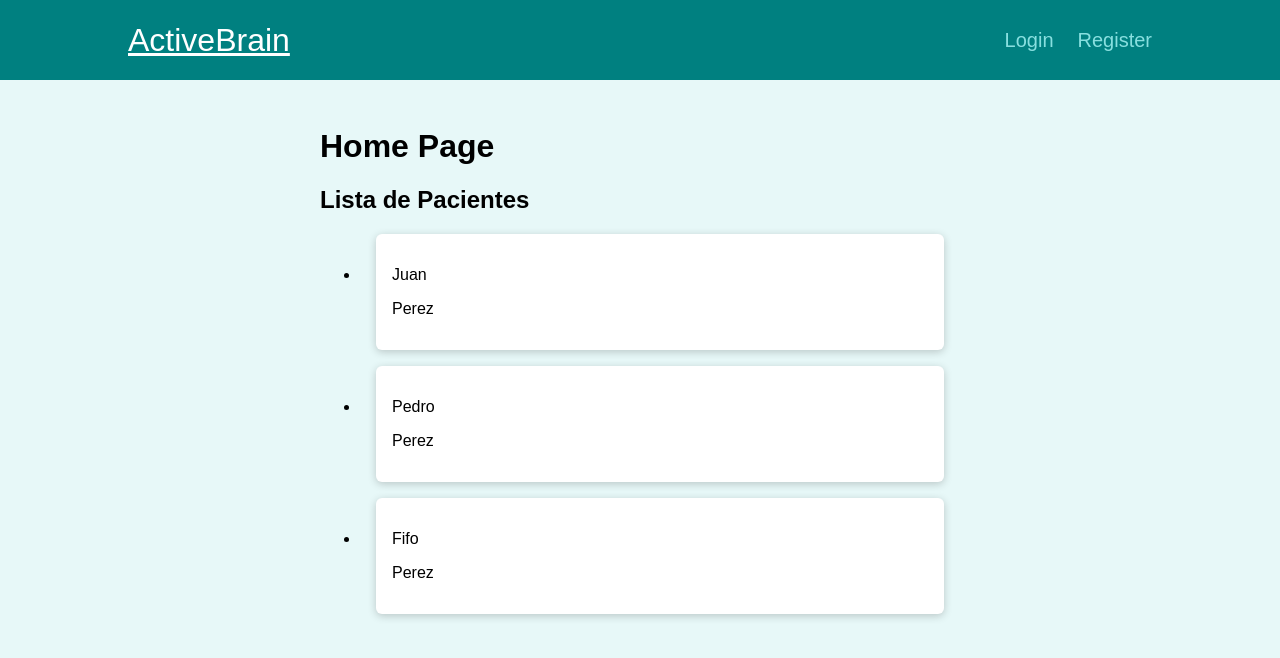
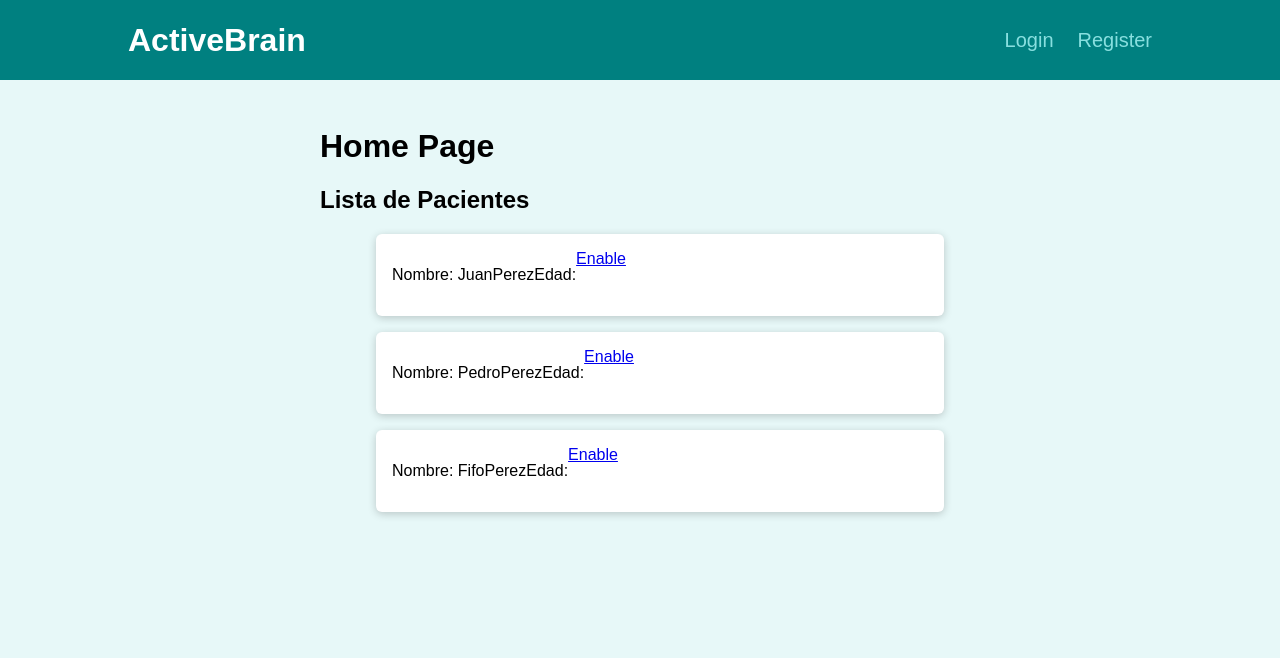
Before and after one commit to josecarlosmemo/activeBrain, a React (Create React App) app: page /home in a window 1280 px wide. Shown: the top 658 px of the page. Built offline with nearby package versions, Linux system fonts and the light colour scheme; what react-unity-webgl would draw is missing.

Commit message:
Cambios de Estilo

```diff
--- a/src/components/forms/LoginForm.js
+++ b/src/components/forms/LoginForm.js
@@ -85,7 +85,11 @@ function LoginForm() {
         )}
       </div>
       <div className={styles["form-actions"]}>
-        <button className={styles["button"]} type="submit">
+        <button
+          disabled={!isFormValid}
+          className={styles["button"]}
+          type="submit"
+        >
           Iniciar Sesión
         </button>
       </div>
--- a/src/components/layout/MainNavigation.js
+++ b/src/components/layout/MainNavigation.js
@@ -5,8 +5,6 @@ import classes from "./MainNavigation.module.css";
 const MainNavigation = () => {
   return (
     <header className={classes.header}>
-      {/* <div className={classes.logo}>ActiveBrain</div> */}
-
       <Link className={classes.logo} to="/">
         ActiveBrain
       </Link>
--- a/src/components/layout/MainNavigation.module.css
+++ b/src/components/layout/MainNavigation.module.css
@@ -11,6 +11,8 @@
 .logo {
   font-size: 2rem;
   color: white;
+  text-decoration: none;
+  font-weight: bold;
 }
 
 .nav ul {
--- a/src/components/pacientes/ListaPacientes.js
+++ b/src/components/pacientes/ListaPacientes.js
@@ -9,7 +9,11 @@ function ListaPacientes() {
       <h2>Lista de Pacientes</h2>
       <ul>
         {pacientes.map((paciente) => (
-          <PacienteItem key={paciente.id} paciente={paciente} />
+          <PacienteItem
+            key={paciente.id}
+            nombre={paciente.nombre + paciente.apellidoP}
+            edad={paciente.edad}
+          />
         ))}
       </ul>
     </section>
--- a/src/components/pacientes/PacienteItem.js
+++ b/src/components/pacientes/PacienteItem.js
@@ -1,13 +1,19 @@
 import React from "react";
+import { Link } from "react-router-dom";
 
 import Card from "../UI/Card";
 
 function PacienteItem(props) {
   return (
-    <li>
+    <li className="list-none">
       <Card>
-        <p>{props.paciente.nombre}</p>
-        <p>{props.paciente.apellidoP}</p>
+        <div className="flex">
+          <p>Nombre: {props.nombre}</p>
+          <p>Edad: {props.edad}</p>
+          <Link to="" className="">
+            Enable
+          </Link>
+        </div>
       </Card>
     </li>
   );
```
